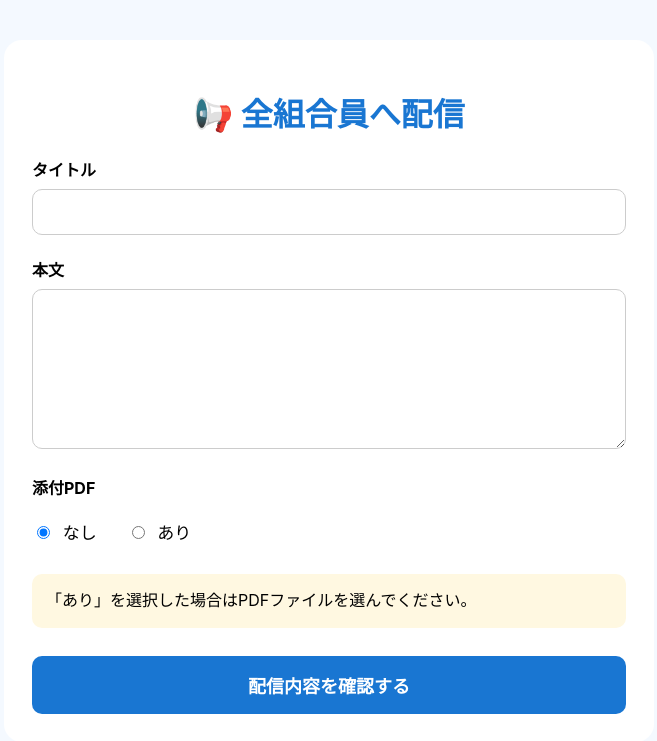
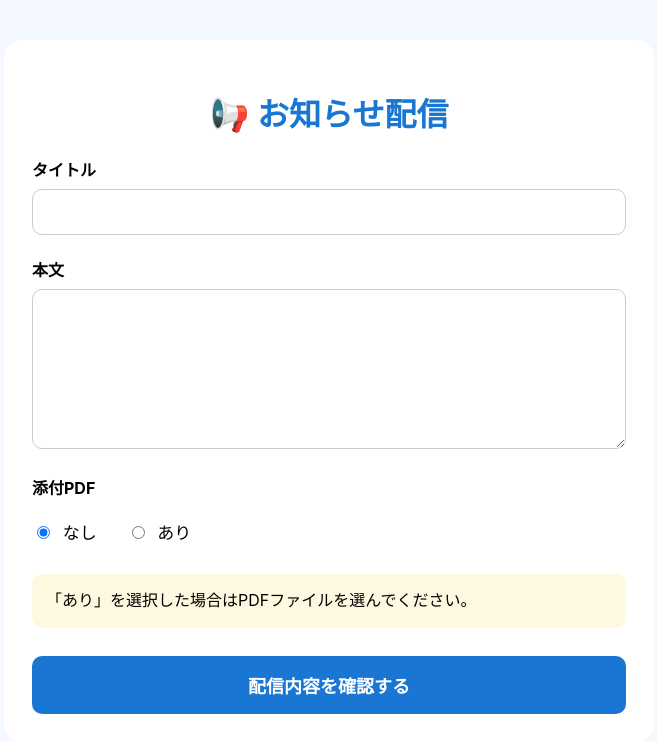
Before and after one commit to takashihayabusa/union_health_v2, a Django app: page /broadcast-send/ in a window 1280 px wide. Shown: the top 741 px of the page, without its empty margins (311-968 px from the left). Run offline with Django 5.2, Linux system fonts and the light colour scheme; parts of the project's set-up code (start-up, migrations or seed data) failed here and were passed over.

Commit message:
Rename broadcast page to notice delivery

```diff
--- a/checkapp/templates/checkapp/broadcast_send.html
+++ b/checkapp/templates/checkapp/broadcast_send.html
@@ -3,7 +3,7 @@
 <head>
     <meta charset="UTF-8">
     <meta name="viewport" content="width=device-width, initial-scale=1.0">
-    <title>全組合員へ配信</title>
+    <title>お知らせ配信</title>
 
     <style>
         * { box-sizing: border-box; }
@@ -95,7 +95,7 @@
 
 <div class="container">
 
-    <h1>📢 全組合員へ配信</h1>
+    <h1>📢 お知らせ配信</h1>
 
     <form method="post" enctype="multipart/form-data">
         {% csrf_token %}
```
